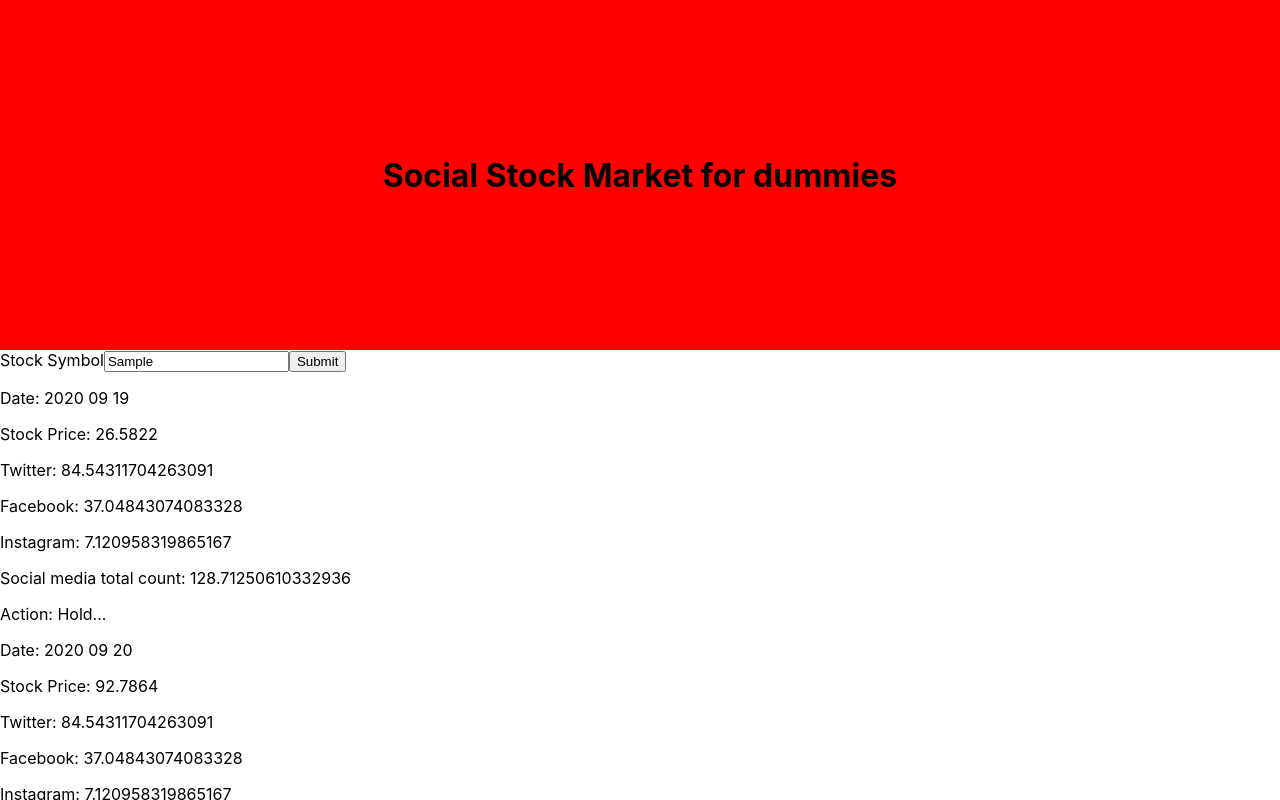
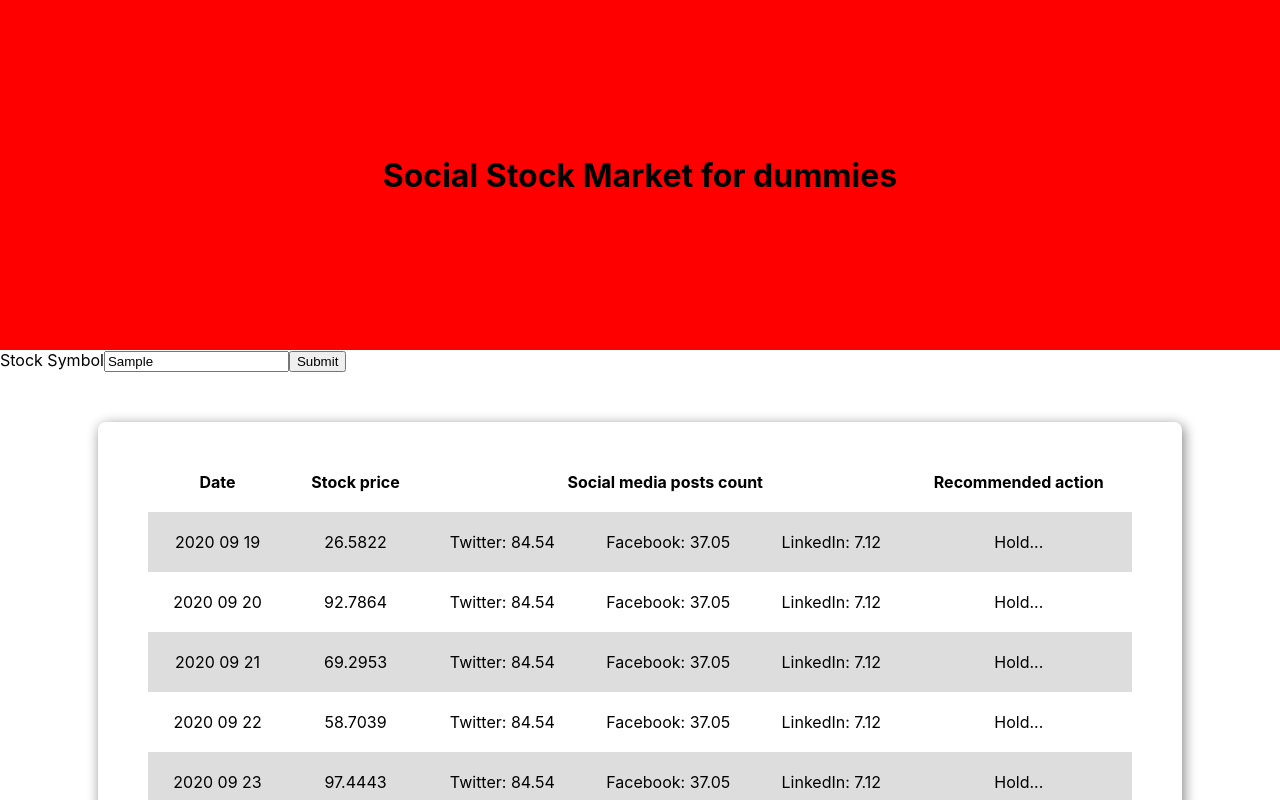
Before and after one commit to lady-rosie/my-app, a React (Create React App) app: page / in a window 1280 px wide. Both pictures are taken after typing "Sample" into the empty fields and a click on the input "Submit". Shown: the top 800 px of the page. Built offline with nearby package versions, Linux system fonts and the light colour scheme.

Commit message:
add stye to results table

```diff
--- a/src/App.js
+++ b/src/App.js
@@ -1,12 +1,8 @@
-import React, { useState, useEffect } from "react";
+import React, { useState } from "react";
 import moment from "moment";
 
 //import mock data
-import {
-  stockPriceGenerator,
-  socialMediaCountGenerator,
-  recommendationAlgorithm,
-} from "./mock_data/backEndData";
+import { stockPriceGenerator } from "./mock_data/backEndData";
 
 // Components
 import Header from "./components/Header";
@@ -21,24 +17,16 @@ function App() {
     socialMedias:    [
       { name: "Twitter", count: 0 },
       { name: "Facebook", count: 0 },
-      { name: "Instagram", count: 0 },
+      { name: "LinkedIn", count: 0 },
     ],
     totalCount: 0
   }
  );
-  // const [recommendation, setRecommendation] = useState(null);
-
 
   const onSubmit = (data) => {
     setStockPrice(stockPriceGenerator(data.stockSymbol, socialMediaObj, moment()));
   };
 
-
-
-  // in a conditionalrecommendationAlgorithm(stockPrice, socialMedia)
-
-
-  // look up moment.js - useState / useEffect
 
   return (
     <div>
--- a/src/components/Results.jsx
+++ b/src/components/Results.jsx
@@ -1,35 +1,40 @@
-import React from 'react';
+import React from "react";
 import { recommendationAlgorithm } from "../mock_data/backEndData";
 
 const Results = ({ stockPrices }) => {
-
-    return(
-        <div>
-            { stockPrices &&
-                <div className="results">
-
-                    { stockPrices.map( (stockPrice) => (
-                     <div className="result">
-                    <p>Date: {stockPrice.date}</p>
-                    <p>Stock Price: {stockPrice.price}</p>
-
-                    {stockPrice.socialMediasCount.socialMedias.map((socialMedia)=> (
-
-                    <p>{socialMedia.name}: {socialMedia.count}</p>
-
-                    ))}
-
-                    <p> Social media total count: {stockPrice.socialMediasCount.totalCount} </p>
-                    <p>Action: {recommendationAlgorithm(stockPrice.price, stockPrice.socialMediasCount.totalCount )}</p>
-                    </div>
-                    )
-                    )}
-
-                </div>
-            }
-        </div>
-
-    );
-}
+  return (
+    <div className="results">
+      {stockPrices && (
+        <table>
+          <tr>
+            <th>Date</th>
+            <th>Stock price</th>
+            <th colspan="3">Social media posts count</th>
+            <th>Recommended action</th>
+          </tr>
+          {stockPrices.map((stockPrice) => (
+              <tr>
+                <td>{stockPrice.date}</td>
+                <td>{stockPrice.price}</td>
+                {stockPrice.socialMediasCount.socialMedias.map(
+                  (socialMedia) => (
+                    <td>
+                      {socialMedia.name}: {socialMedia.count}
+                    </td>
+                  )
+                )}
+                <td>
+                  {recommendationAlgorithm(
+                    stockPrice.price,
+                    stockPrice.socialMediasCount.totalCount
+                  )}
+                </td>
+              </tr>
+          ))}
+        </table>
+      )}
+    </div>
+  );
+};
 
 export default Results;
--- a/src/mock_data/backEndData.js
+++ b/src/mock_data/backEndData.js
@@ -6,7 +6,7 @@ export const socialMediaCountGenerator = (stockSymbol, socialMediaObj) => {
 
   if (socialMediaObj) {
     updatedSocialMedia = socialMediaObj.socialMedias.map((socialMedia) => {
-      socialMedia.count = Math.random() * 100;
+      socialMedia.count = (Math.random() * 100).toFixed(2);
     });
 
     socialMediaObj.totalCount = socialMediaObj.socialMedias.reduce(
--- /dev/null
+++ b/src/styles/results.scss
@@ -0,0 +1,21 @@
+.results{
+    display: flex;
+    align-items: center;
+    justify-content: center;
+    margin: 50px auto;
+    width: 80%;
+    padding: 30px;
+    box-shadow: 2px 3px 13px grey;
+    border-radius: 8px;
+    table{
+        width: 96%;
+        border-collapse: collapse;
+        tr:nth-child(even) {
+            background-color: #dddddd;
+          }
+        th, td{
+            padding: 20px;
+            text-align: center;
+        }
+    }
+}
--- a/src/styles/styles.scss
+++ b/src/styles/styles.scss
@@ -1 +1,2 @@
 @import 'header.scss';
+@import 'results.scss';
```
